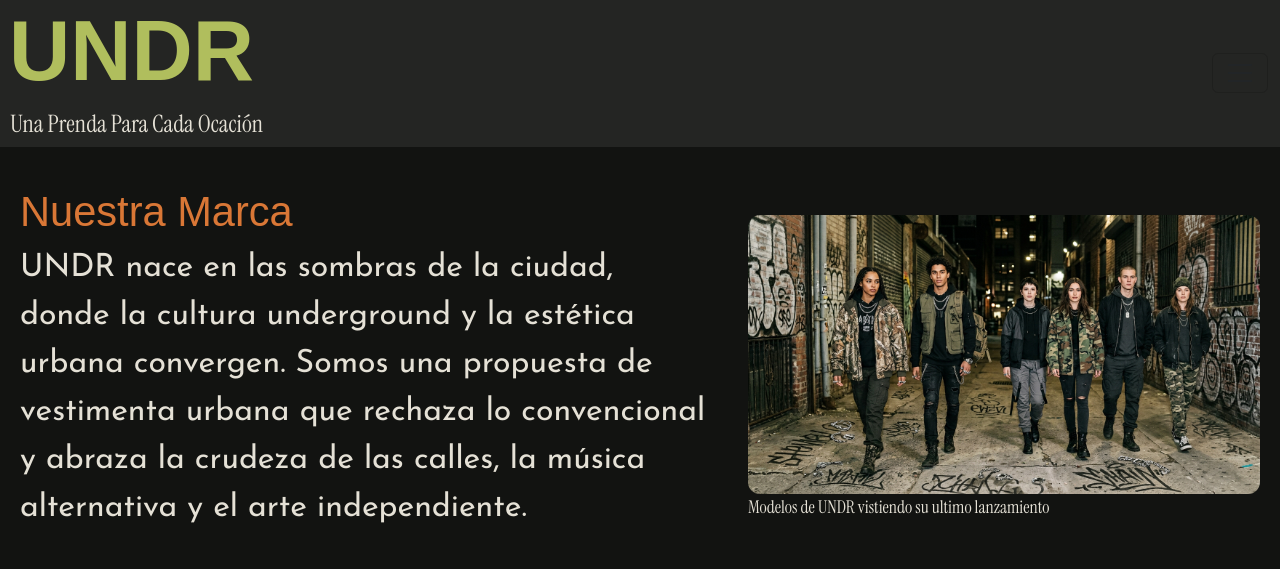
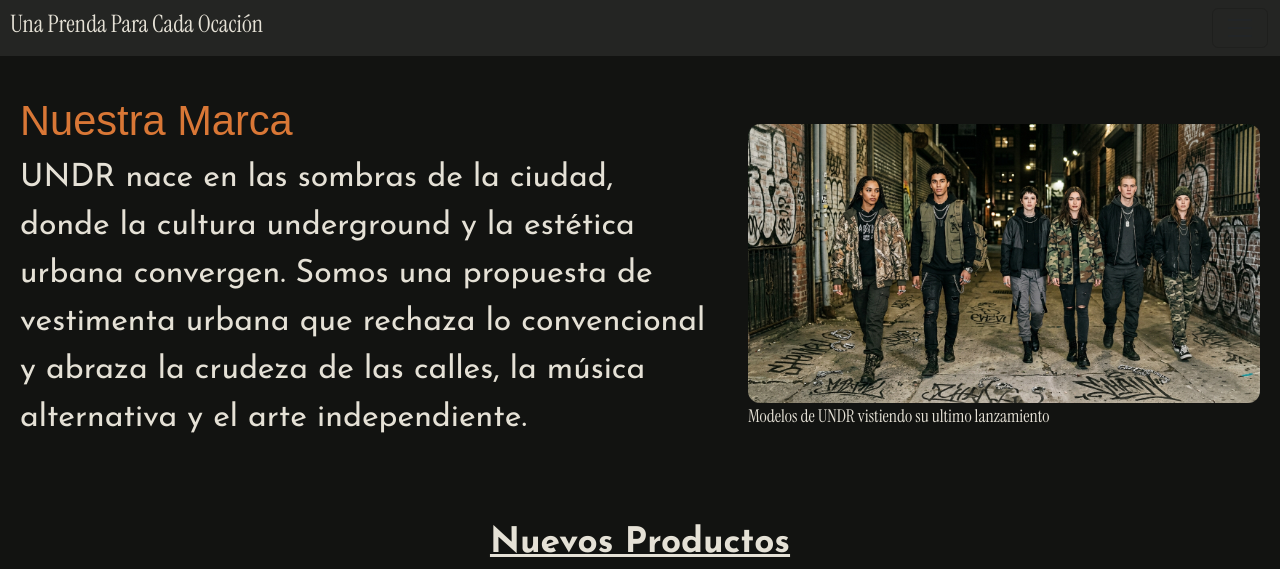
Before and after one commit to IgnacioGonzalez06/UNDR, a plain HTML site: page index.html in a window 1280 px wide. Shown: the top 569 px of the page. Drawn offline with nearby package versions, Linux system fonts and the light colour scheme; a web font is replaced by a local one.

Commit message:
first commit

```diff
--- a/index.html
+++ b/index.html
@@ -13,7 +13,7 @@
 <body>
     <header class="header">
         <div>
-            <h1 class="logo ">UNDR</h1>
+
             <h2 class="slogan">Una Prenda Para Cada Ocación</h2>
         </div>
         <nav class="navbar">
```
